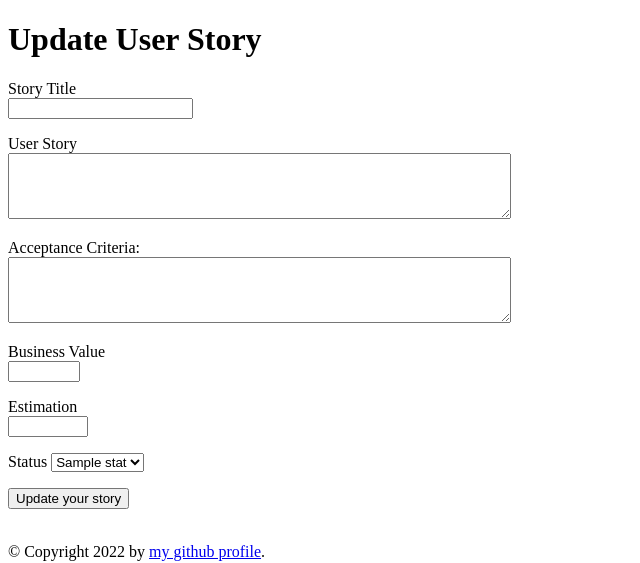
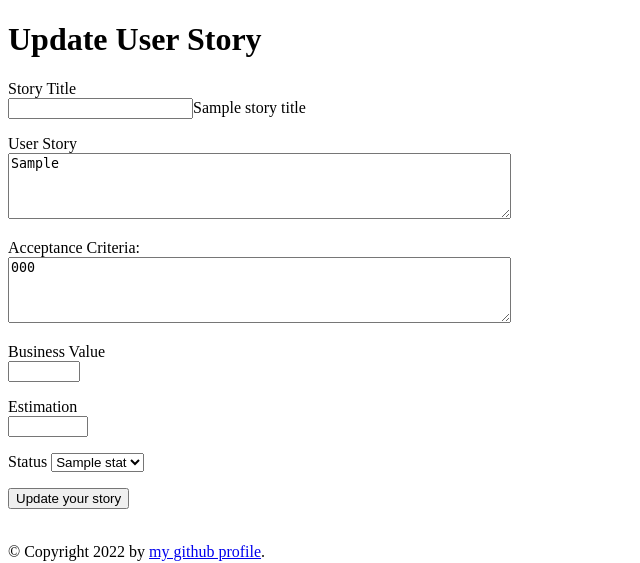
Before and after one commit to imac1/super-sprinter-3000-python, a Flask app: template templates/update_Story.html in a window 1280 px wide. Shown: the top 563 px of the page, without its empty margins (0-640 px from the left). Run offline with Flask 2, Linux system fonts and the light colour scheme; the template is opened without the code that fills it: most values are stand-ins (such as "Sample title", 1, 10 or a date in 2020).

Commit message:
get method for update story working

```diff
--- a/server.py
+++ b/server.py
@@ -26,13 +26,19 @@ def add_story():
         'business_value': new_business_value, 'estimation': new_estimation}
         data_handler.update_csv_data(saved_data)
         return redirect('/story')
-
     return render_template("story.html")
 
 
-@app.route('/story/<int:id>', methods=["GET", "POST"])
+@app.route('/story/<id>', methods=["GET", "POST"])
 def edit_story(id):
-    return render_template('update_story.html', status=data_handler.STATUSES)
+    data_header, user_stories = data_handler.get_all_user_story()
+    if request.method == "GET":
+        for story in user_stories:
+            if story.get('id') == str(id):
+                story_title = story['title']
+                user_story = story['user_story']
+                acceptance_criteria = story['acceptance_criteria']
+                return render_template('update_story.html', status=data_handler.STATUSES, story_title=story_title, user_story=user_story, acceptance_criteria=acceptance_criteria)
 
 
 if __name__ == '__main__':
--- a/templates/story.html
+++ b/templates/story.html
@@ -7,7 +7,6 @@
 {% endblock %}
 
 {% block content %}
-<a href={{ url_for('add_story') }}>Go to the story page to edit a story</a>
 <form action="/story" , method="POST">
    <p>
       <label for="title">Story Title</label></br>
@@ -32,9 +31,6 @@
    <p>
       <button type="submit">Save your story</button>
    </p>
-
-
-
 </form>
 <br>
 
--- a/templates/update_Story.html
+++ b/templates/update_Story.html
@@ -6,33 +6,33 @@
 {% endblock %}
 
 {% block content %}
-<form action="/update_story/{{id}}", method="post">
+<form action="/update_story/{{ id }}" , method="POST">
    <p>
       <label for="title">Story Title</label></br>
-   <input type="text" min="5" required>
+      <input name="title" type="text" min="5" required>{{story_title}}
    </p>
    <p>
       <label for="user_story">User Story</label></br>
-   <textarea id="user_story" name="user_Story" rows="4" cols="60" required></textarea>
+      <textarea name="user_story" rows="4" cols="60" required>{{user_story}}</textarea>
    </p>
    <p>
       <label for="acceptance_criteria">Acceptance Criteria:</label></br>
-   <textarea id="acceptance_criteria" name="acceptance_criteria" rows="4" cols="60" required></textarea>
+      <textarea name="acceptance_criteria" rows="4" cols="60" required>{{acceptance_criteria}}</textarea>
    </p>
    <P>
       <label for="business_value">Business Value</label></br>
-   <input type="number" size="50" min="100" max="1500" step="100">
+      <input name="business_value" type="number" size="50" min="100" max="1500" step="100">
    </P>
    <p>
       <label for="estimation">Estimation</label></br>
-     <input type="number" min="0.5" max="100" step="0.5" size="50">
+      <input name="estimation" type="number" min="0.5" max="100" step="0.5" size="50">
    </p>
    <p>
 
       <label for="status">Status</label>
-    <select name="status" >
+      <select name="status">
          {% for stat in status %}
-    <option >{{ stat }}</option>
+         <option>{{ stat }}</option>
          {% endfor %}
       </select>
    </p>
```
Also changed, not shown: templates/list.html (+7 -1 lines), test.py (+21 -9 lines). Lines whose indentation alone changed are shown as unchanged.
